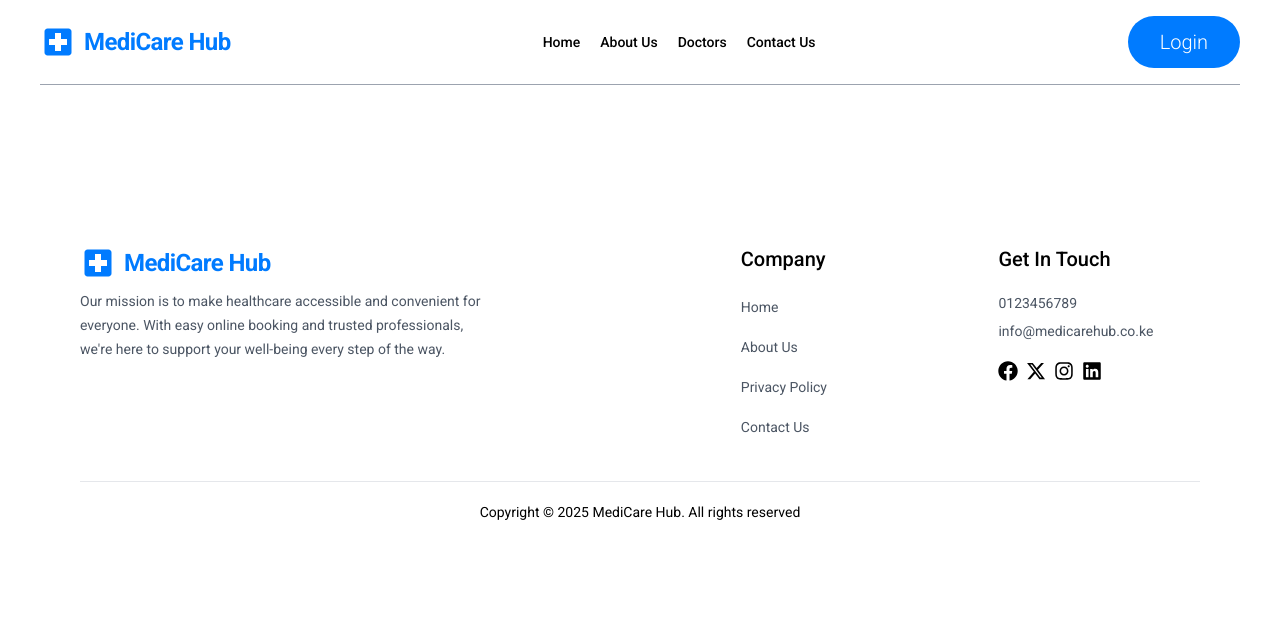
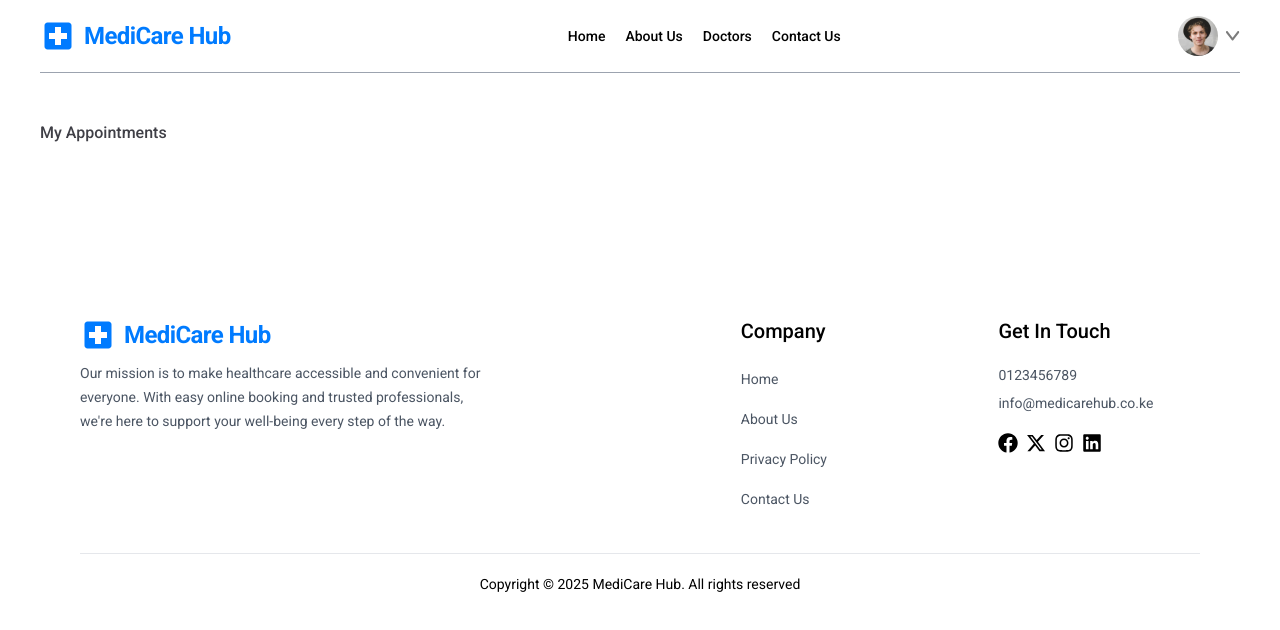
Before and after one commit to briansimiyuj/doctor-appointment-app, a React (Vite) app: page /bookings in a window 1280 px wide. Shown: the top 630 px of the page. Built offline with nearby package versions, Linux system fonts and the light colour scheme; a web font is replaced by a local one.

Commit message:
My Appointments page

```diff
--- a/src/Script.tsx
+++ b/src/Script.tsx
@@ -9,6 +9,7 @@ import ContactPage from "./pages/ContactPage"
 import ProfilePage from "./pages/ProfilePage"
 import { ProfileContextProvider } from "./context/ProfileContext"
 import LoginPage from "./pages/LoginPage"
+import MyAppointmentsPage from "./pages/MyAppointmentsPage"
 
 const Script: React.FC = () =>{
 
@@ -40,6 +41,8 @@ const Script: React.FC = () =>{
 
           <Route path="/login" element={<LoginPage/>}/>
 
+          <Route path="/bookings" element={<MyAppointmentsPage/>}/>
+
         </Routes>
 
       </ProfileContextProvider>
--- a/src/components/Navbar/Navbar.tsx
+++ b/src/components/Navbar/Navbar.tsx
@@ -8,7 +8,7 @@ import DropdownMenu from "./DropdownMenu"
 const Navbar: React.FC = () =>{
 
     const [showMenu, setShowMenu] = useState<boolean>(false),
-          [token, setToken] = useState<boolean>(false),
+          [token, setToken] = useState<boolean>(true),
           navigate = useNavigate(),
           location = useLocation()
 
--- /dev/null
+++ b/src/pages/MyAppointmentsPage.tsx
@@ -0,0 +1,15 @@
+const MyAppointmentsPage: React.FC = ()=>{
+
+    return(
+
+        <>
+
+            <h2 className="pb-3 mt-12 font-medium text-zinc-700 boorder-b">My Appointments</h2>
+
+        </>
+
+    )
+
+}
+
+export default MyAppointmentsPage
```
Also changed, not shown: 1 other file (tests, documents, lock files or other folders).
